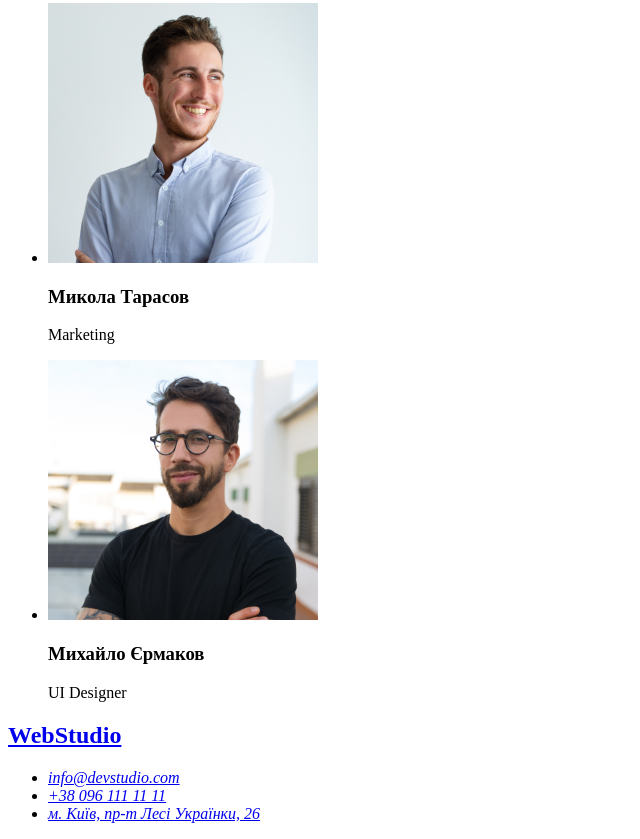
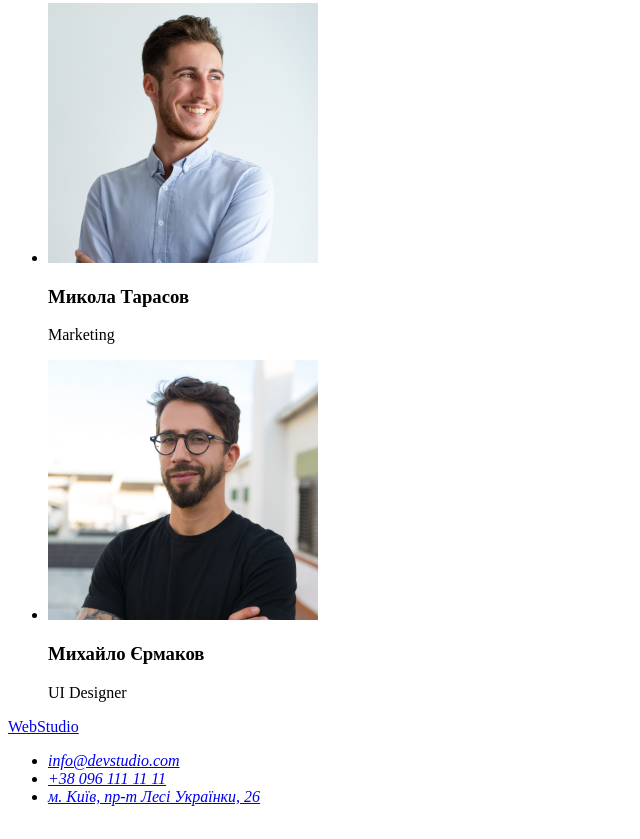
Before and after one commit to SlobodyanSN/goit-markup-hw-01, a plain HTML site: page index.html in a window 1280 px wide. Shown: the part 2371-3210 px from the top of the page, without its empty margins (0-640 px from the left). Drawn offline with Linux system fonts and the light colour scheme.

Commit message:
final-edits

```diff
--- a/index.html
+++ b/index.html
@@ -145,7 +145,7 @@
       </section>
     </main>
     <footer>
-      <a href="./index.html"><h2>WebStudio</h2></a>
+      <a href="./index.html">WebStudio</a>
       <address>
         <ul>
           <li><a href="mailto:info@devstudio.com">info@devstudio.com</a></li>
```
Also changed, not shown: prettierrc.json (renamed from imeges/prettierrc.json).
